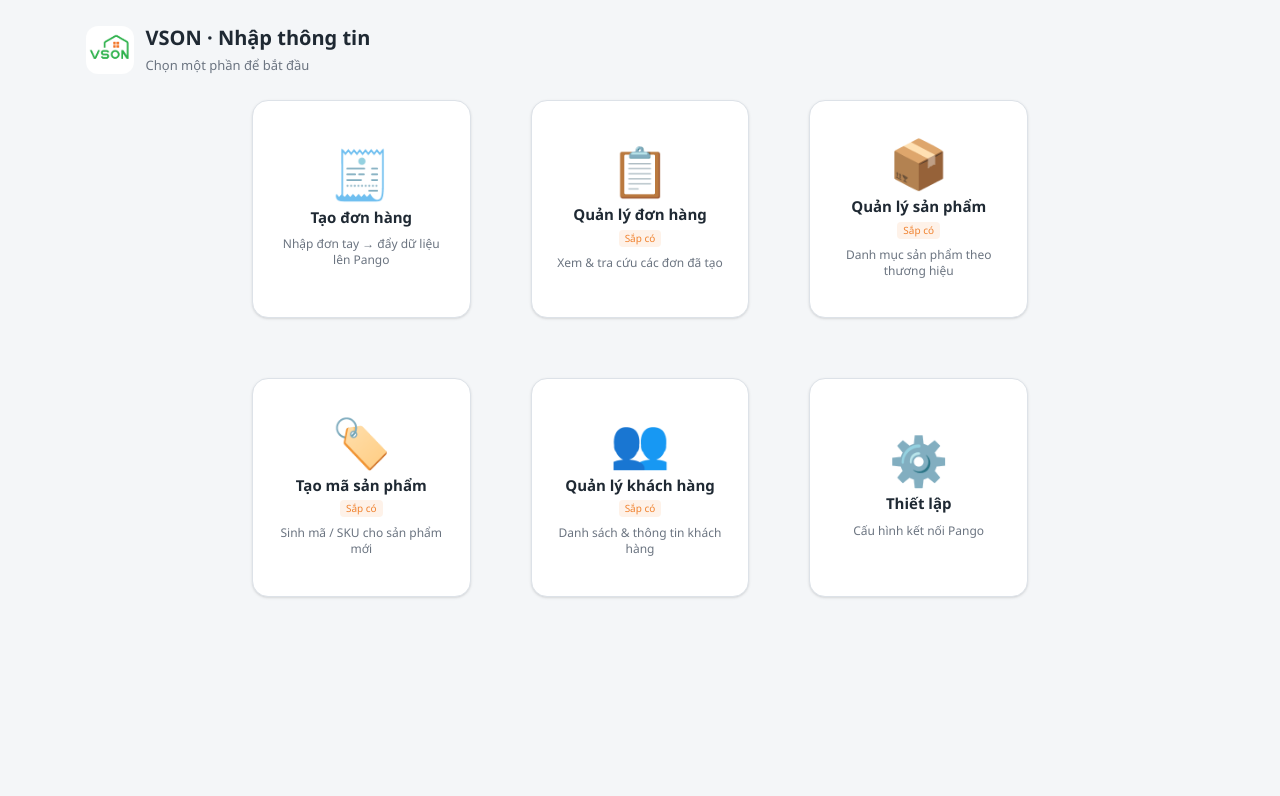
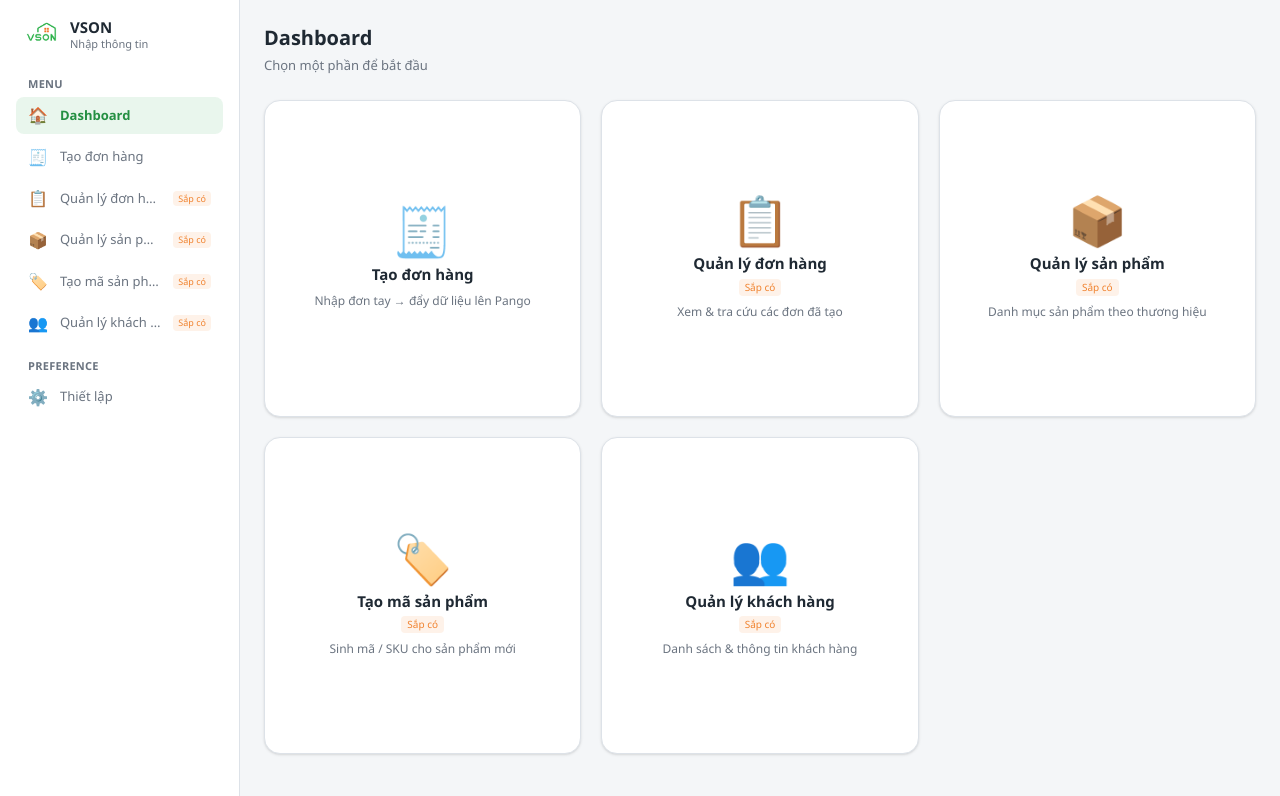
Before and after one commit to PhKhoa1807/pango-form-ingestion, a React (Vite) app: page / in a window 1280 px wide. Shown: the top 796 px of the page. Built offline with nearby package versions, Linux system fonts and the light colour scheme; no server answers.

Commit message:
Chỉnh sửa toàn bộ UI

```diff
--- a/src/App.jsx
+++ b/src/App.jsx
@@ -1,6 +1,7 @@
 import { useState } from 'react'
 import { CFG_KEYS, DEFAULT_CFG, CFG_STORAGE_KEY } from './config.js'
 import { MENU } from './nav.js'
+import Sidebar from './components/Sidebar.jsx'
 import Dashboard from './pages/Dashboard.jsx'
 import CreateOrder from './pages/CreateOrder.jsx'
 import Settings from './pages/Settings.jsx'
@@ -45,18 +46,11 @@ export default function App() {
   }
 
   return (
-    <div className="p-6">
-      <div className="mx-auto max-w-[90%]">
-        {view !== 'dashboard' && (
-          <button
-            onClick={() => setView('dashboard')}
-            className="mb-4 inline-flex cursor-pointer items-center gap-1 rounded-lg border border-line bg-card px-3 py-[7px] text-[13px] text-txt shadow-sm transition-colors hover:border-accent hover:bg-card2"
-          >
-            ← Trang chủ
-          </button>
-        )}
-        {renderView()}
-      </div>
+    <div className="flex h-screen overflow-hidden bg-bg">
+      <Sidebar view={view} onNavigate={setView} />
+      <main className="no-scrollbar flex-1 overflow-auto p-6">
+        <div className="mx-auto max-w-[1100px]">{renderView()}</div>
+      </main>
     </div>
   )
 }
--- a/src/components/CustomerForm.jsx
+++ b/src/components/CustomerForm.jsx
@@ -41,7 +41,7 @@ export default function CustomerForm({ customer, setCustomer }) {
 
   return (
     <Card>
-      <h2 className="mb-3 text-[15px] text-accent2">👤 Thông tin khách hàng &amp; đơn</h2>
+      <h2 className="mb-3 text-[15px] text-accent2 font-bold">👤 Thông tin khách hàng &amp; đơn</h2>
       <div className="grid gap-3 sm:grid-cols-2">
         <Field label="Số điện thoại" required>
           <TextInput
--- a/src/components/ProductsTable.jsx
+++ b/src/components/ProductsTable.jsx
@@ -37,7 +37,7 @@ export default function ProductsTable({ products, setProducts }) {
 
   return (
     <Card>
-      <h2 className="mb-3 text-[15px] text-accent2">📦 Sản phẩm trong đơn</h2>
+      <h2 className="mb-3 text-[15px] text-accent2 font-bold">📦 Sản phẩm trong đơn</h2>
       <table className="mt-[6px] w-full border-collapse text-[13px]">
         <thead>
           <tr>
@@ -98,7 +98,9 @@ export default function ProductsTable({ products, setProducts }) {
         <Field label="Số lượng">
           <TextInput type="number" value={row.qty} onChange={upd('qty')} placeholder="1" />
         </Field>
-        <Button onClick={addProduct}>+ Thêm</Button>
+        <Button variant="lime" onClick={addProduct}>
+          + Thêm
+        </Button>
       </div>
 
       <div className="mt-[14px] flex items-baseline justify-end gap-3 text-[15px]">
--- /dev/null
+++ b/src/components/Sidebar.jsx
@@ -0,0 +1,63 @@
+import { MENU, PREFERENCE } from '../nav.js'
+import logo from '../access/image/Logo-Images-04.jpg'
+
+// Một mục điều hướng trong sidebar.
+function NavItem({ item, active, onClick }) {
+  return (
+    <button
+      onClick={onClick}
+      className={`flex w-full cursor-pointer items-center gap-3 rounded-lg px-3 py-[9px] text-left text-[13px] transition-colors ${
+        active
+          ? 'bg-accent/10 font-semibold text-accent2'
+          : 'text-muted hover:bg-card2 hover:text-txt'
+      }`}
+    >
+      <span className="text-base leading-none">{item.icon}</span>
+      <span className="flex-1 truncate">{item.title}</span>
+      {!item.ready && (
+        <span className="rounded bg-orange/10 px-[5px] py-px text-[9px] font-normal text-orange">
+          Sắp có
+        </span>
+      )}
+    </button>
+  )
+}
+
+// Tiêu đề nhóm trong sidebar (Menu / Preference).
+function GroupLabel({ children }) {
+  return (
+    <div className="px-3 pb-1 pt-4 text-[11px] font-semibold uppercase tracking-wide text-muted">
+      {children}
+    </div>
+  )
+}
+
+// Thanh điều hướng trái cố định.
+export default function Sidebar({ view, onNavigate }) {
+  return (
+    <aside className="flex w-[240px] shrink-0 flex-col border-r border-line bg-card p-4">
+      {/* Logo + tên thương hiệu */}
+      <div className="mb-2 flex items-center gap-[10px] px-2">
+        <img src={logo} alt="VSON" className="h-9 w-9 rounded-lg object-contain" />
+        <div className="leading-tight">
+          <div className="text-[15px] font-bold text-txt">VSON</div>
+          <div className="text-[11px] text-muted">Nhập thông tin</div>
+        </div>
+      </div>
+
+      <GroupLabel>Menu</GroupLabel>
+      <nav className="flex flex-col gap-1">
+        {MENU.map((m) => (
+          <NavItem key={m.key} item={m} active={view === m.key} onClick={() => onNavigate(m.key)} />
+        ))}
+      </nav>
+
+      <GroupLabel>Preference</GroupLabel>
+      <nav className="flex flex-col gap-1">
+        {PREFERENCE.map((m) => (
+          <NavItem key={m.key} item={m} active={view === m.key} onClick={() => onNavigate(m.key)} />
+        ))}
+      </nav>
+    </aside>
+  )
+}
--- a/src/components/ui.jsx
+++ b/src/components/ui.jsx
@@ -34,6 +34,7 @@ export function Button({ variant = 'primary', className = '', ...props }) {
     'disabled:cursor-not-allowed transition-colors'
   const variants = {
     primary: 'bg-accent text-white border-none shadow-sm hover:bg-accent2 hover:shadow-md',
+    lime: 'bg-[#A0E870] text-[#1f2933] border-none shadow-sm hover:bg-[#8fdd5c] hover:shadow-md',
     ghost: 'bg-transparent border border-line text-txt hover:border-accent hover:bg-card2',
   }
   return <button {...props} className={`${base} ${variants[variant]} ${className}`} />
--- a/src/nav.js
+++ b/src/nav.js
@@ -1,5 +1,14 @@
-// Danh sách các phần (module) của ứng dụng — dùng cho Dashboard và điều hướng.
+// Danh sách các phần (module) của ứng dụng — dùng cho sidebar và điều hướng.
+
+// Nhóm "Menu" chính.
 export const MENU = [
+  {
+    key: 'dashboard',
+    title: 'Dashboard',
+    icon: '🏠',
+    desc: 'Tổng quan & lối tắt vào các phần',
+    ready: true,
+  },
   {
     key: 'create-order',
     title: 'Tạo đơn hàng',
@@ -35,6 +44,10 @@ export const MENU = [
     desc: 'Danh sách & thông tin khách hàng',
     ready: false,
   },
+]
+
+// Nhóm "Preference" (dưới cùng sidebar).
+export const PREFERENCE = [
   {
     key: 'settings',
     title: 'Thiết lập',
--- a/src/pages/CreateOrder.jsx
+++ b/src/pages/CreateOrder.jsx
@@ -80,14 +80,14 @@ export default function CreateOrder({ cfg }) {
 
       <Card className="!p-0 !border-0 !bg-transparent !shadow-none">
         <div className="flex flex-wrap items-center gap-[10px]">
-          <Button onClick={handleExecute} disabled={busy}>
-            {busy ? 'Đang push...' : '🚀 Gửi lên Pango'}
+          <Button variant="lime" onClick={handleExecute} disabled={busy}>
+            {busy ? 'Đang push...' : 'Gửi lên Pango'}
           </Button>
           <Button variant="ghost" onClick={handlePreview}>
             👁 Xem trước Payload
           </Button>
-          <Button variant="ghost" onClick={handleClear}>
-            Xóa hết
+          <Button className="shadow-sm" variant="ghost" onClick={handleClear}>
+            Xóa form
           </Button>
         </div>
       </Card>
--- a/src/pages/Dashboard.jsx
+++ b/src/pages/Dashboard.jsx
@@ -1,20 +1,19 @@
 import { MENU } from '../nav.js'
-import logo from '../access/image/Logo-Images-04.jpg'
 
-// Màn hình chính: lưới 6 ô, bấm vào ô nào điều hướng vào phần đó.
+// Màn hình chính: lưới các ô module, bấm vào ô nào điều hướng vào phần đó.
 export default function Dashboard({ onNavigate }) {
+  // Bỏ chính mục "dashboard" — không cần ô tự trỏ về trang hiện tại.
+  const tiles = MENU.filter((m) => m.key !== 'dashboard')
+
   return (
     <div>
-      <div className="mb-6 flex items-center gap-3">
-        <img src={logo} alt="VSON" className="h-12 w-12 rounded-xl object-contain" />
-        <div>
-          <h1 className="mb-1 text-xl font-bold">VSON · Nhập thông tin</h1>
-          <p className="m-0 text-[13px] text-muted">Chọn một phần để bắt đầu</p>
-        </div>
+      <div className="mb-6">
+        <h1 className="mb-1 text-xl font-bold">Dashboard</h1>
+        <p className="m-0 text-[13px] text-muted">Chọn một phần để bắt đầu</p>
       </div>
 
-      <div className="mx-auto grid max-w-[70%] grid-cols-3 gap-15">
-        {MENU.map((m) => (
+      <div className="grid grid-cols-2 gap-5 lg:grid-cols-3">
+        {tiles.map((m) => (
           <button
             key={m.key}
             onClick={() => onNavigate(m.key)}
```
